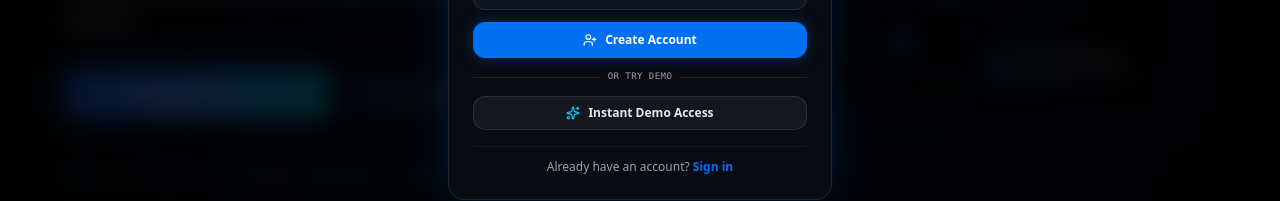
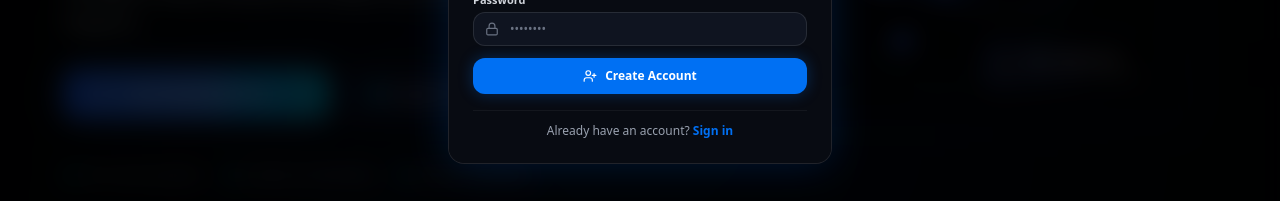
Before and after one commit to imranusmaneii/StudyForge-AI, a React (Vite) app: page / in a window 1280 px wide. Both pictures are taken after a click on the button "New AI Plan". Shown: the part 491-692 px from the top of the page. Built offline with nearby package versions, Linux system fonts and the light colour scheme; no server answers.

Commit message:
feat(auth): remove demo access from login modal
Deprecate the instant demo access feature to streamline the authentication flow.

```diff
--- a/src/components/Auth/AuthModal.tsx
+++ b/src/components/Auth/AuthModal.tsx
@@ -236,34 +236,6 @@ export const AuthModal: React.FC<AuthModalProps> = ({
               </>
             )}
           </button>
-
-          <div className="relative my-3">
-            <div className="absolute inset-0 flex items-center">
-              <div className="w-full border-t border-white/10" />
-            </div>
-            <div className="relative flex justify-center text-[9px] uppercase font-mono tracking-wider">
-              <span className="bg-[#080B12] px-2 text-gray-400">or try demo</span>
-            </div>
-          </div>
-
-          <button
-            type="button"
-            onClick={() => {
-              const demoUser: User = {
-                id: 'demo-user-123',
-                name: 'Alex Student',
-                email: 'alex@demo.edu',
-                provider: 'email',
-                createdAt: new Date().toISOString()
-              };
-              onLogin(demoUser, false);
-              onClose();
-            }}
-            className="w-full py-2 px-3 rounded-xl bg-white/5 hover:bg-white/10 border border-white/10 text-gray-200 hover:text-white font-semibold text-xs transition-all flex items-center justify-center gap-2"
-          >
-            <Sparkles className="w-3.5 h-3.5 text-cyan-400" />
-            <span>Instant Demo Access</span>
-          </button>
         </form>
 
         {/* Footer Mode Switcher */}
```
